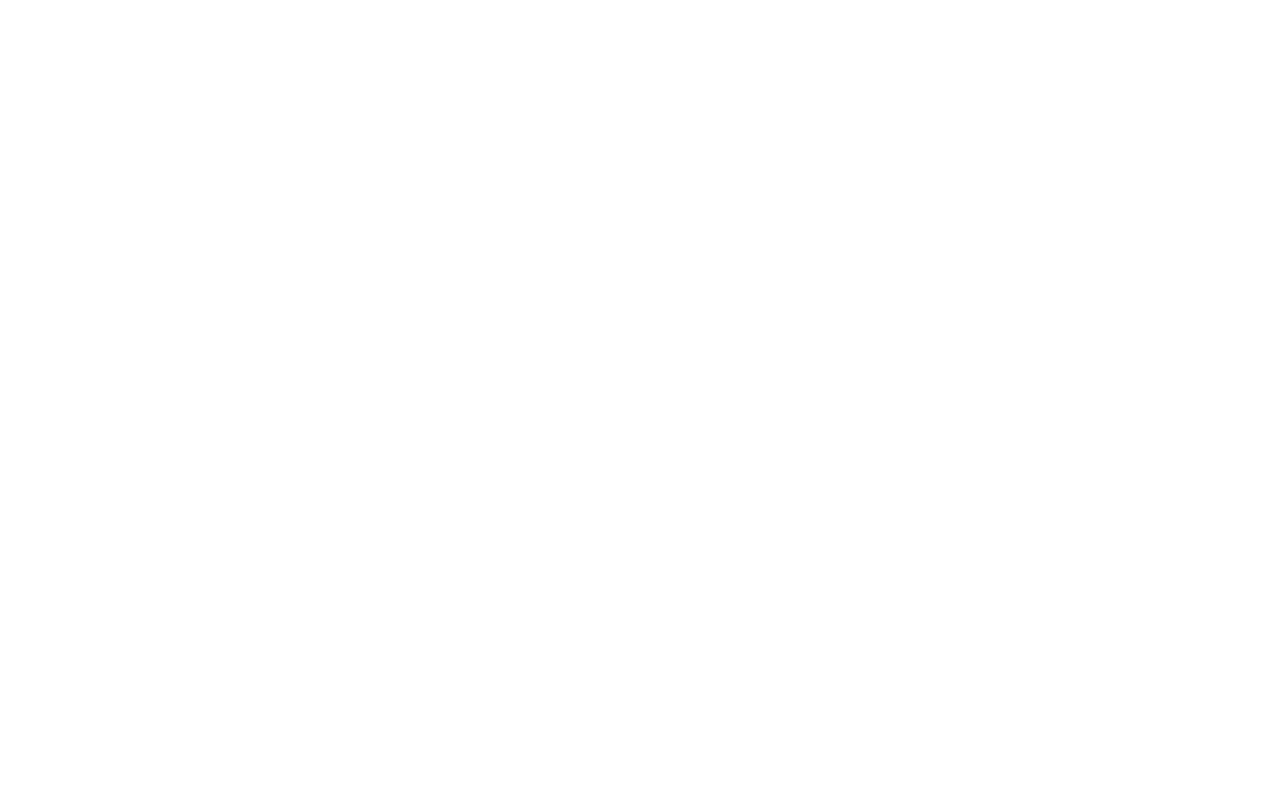
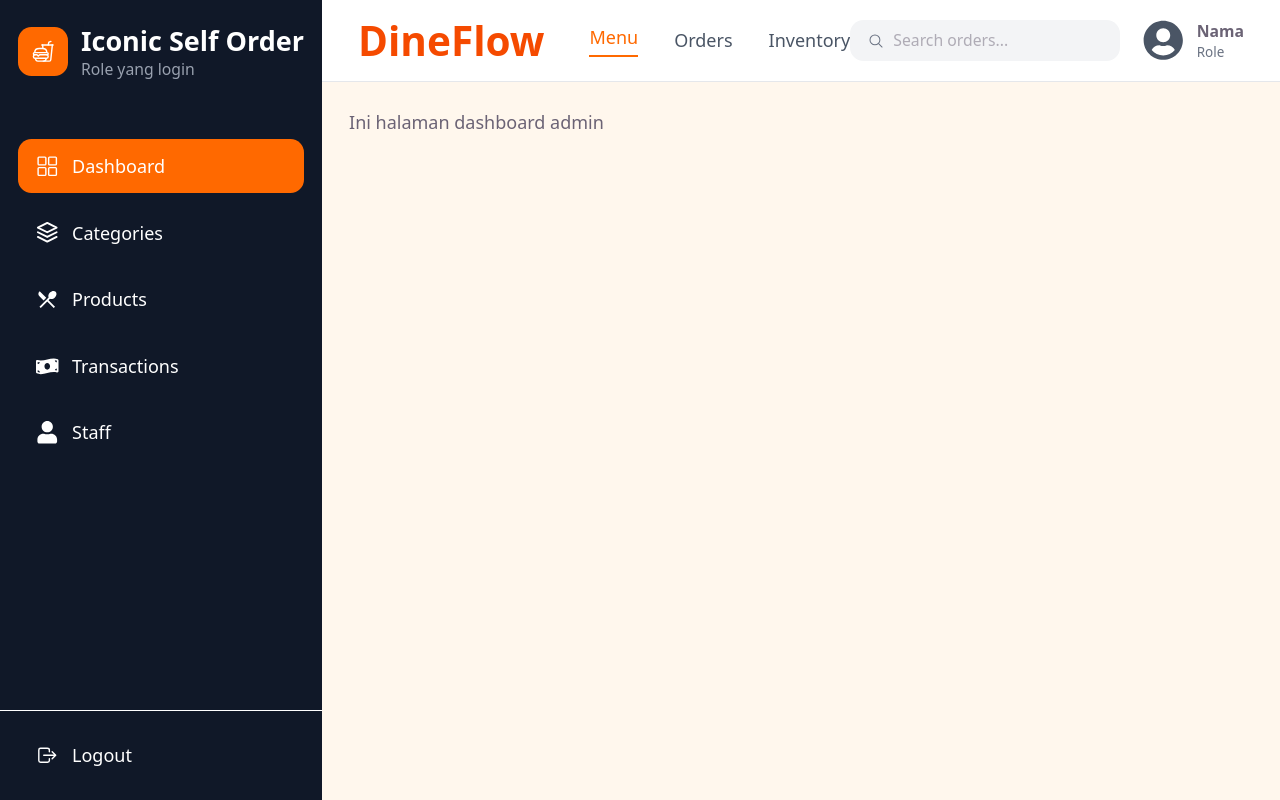
Before and after one commit to glriadomenica-debug/Frontend_iconic-resto, a React (Vite) app: page / in a window 1280 px wide. Before the commit this address had no page. Built offline with nearby package versions, Linux system fonts and the light colour scheme.

Commit message:
create admin layout

```diff
--- /dev/null
+++ b/src/components/layouts/LayoutAdmin/headerAdmin.tsx
@@ -0,0 +1,63 @@
+import { IoSearchOutline } from "react-icons/io5";
+import { FaUserCircle } from "react-icons/fa";
+
+export default function HeaderAdmin() {
+  return (
+    <>
+      {/* Header */}
+      <div>
+        {/* Top Navbar */}
+        <header className="bg-white border-b border-gray-200 px-8 py-4">
+          <div className="flex items-center justify-between">
+            <div className="flex items-center gap-10 flex-1">
+              <h1 className="text-4xl justify-between font-bold text-orange-600">
+                DineFlow
+              </h1>
+              <nav>
+                <ul className="flex items-center gap-8 text-gray-600 font-medium">
+                  <li className="text-orange-500 border-b-2 border-orange-500 pb-1 cursor-pointer">
+                    Menu
+                  </li>
+
+                  <li className="hover:text-orange-500 cursor-pointer">
+                    Orders
+                  </li>
+
+                  <li className="hover:text-orange-500 cursor-pointer">
+                    Inventory
+                  </li>
+                </ul>
+              </nav>
+            </div>
+
+            <div className="flex items-center gap-5">
+              {/* Search */}
+              <div className="flex items-center bg-gray-100 px-4 py-2 rounded-xl">
+                <IoSearchOutline className="text-gray-500" />
+                <input
+                  type="text"
+                  placeholder="Search orders..."
+                  className="bg-transparent outline-none ml-2 w-full text-sm"
+                />
+              </div>
+              {/* Profile */}
+              <div className="flex items-center gap-3 cursor-pointer">
+                <FaUserCircle className="text-4xl text-gray-600" />
+
+                <div>
+                  <h2 className="font-semibold text-sm">Nama</h2>
+                  <p className="text-xs text-gray-500">Role</p>
+                </div>
+              </div>
+            </div>
+          </div>
+        </header>
+
+        {/* Content */}
+        {/* <main className="flex-1 overflow-y-auto p-6 bg-orange-50">
+          <Outlet />
+        </main> */}
+      </div>
+    </>
+  );
+}
--- /dev/null
+++ b/src/components/layouts/LayoutAdmin/layoutAdmin.tsx
@@ -0,0 +1,21 @@
+import Header from "./headerAdmin";
+import Sidebar from "./sidebarAdmin";
+import { Outlet } from "react-router-dom";
+
+export default function LayoutAdmin() {
+  return (
+    <>
+      <div className="flex h-screen bg-[#f7f4f2] overflow-hidden">
+        <Sidebar />
+
+        <div className="flex-1 flex flex-col overflow-hidden">
+          <Header />
+
+          <main className="flex-1 overflow-y-auto p-6 bg-orange-50">
+            <Outlet />
+          </main>
+        </div>
+      </div>
+    </>
+  );
+}
--- /dev/null
+++ b/src/components/layouts/LayoutAdmin/sidebarAdmin.tsx
@@ -0,0 +1,127 @@
+import {
+  IoGridOutline,
+  IoFastFoodOutline,
+  IoLogOutOutline,
+} from "react-icons/io5";
+import { FaUser } from "react-icons/fa";
+import { FaMoneyBillWave } from "react-icons/fa";
+import { FiLayers } from "react-icons/fi";
+import { MdOutlineRestaurantMenu } from "react-icons/md";
+import { NavLink } from "react-router-dom";
+
+export default function sidebarAdmin() {
+  return (
+    <>
+      {/* Sidebar */}
+      <aside className=" bg-gray-900 text-white flex flex-col justify-between">
+        <div>
+          {/* Logo */}
+          <div className="px-4 py-5">
+            <div className="flex items-center gap-3">
+              <div className="bg-orange-500 p-3 rounded-xl">
+                <IoFastFoodOutline className="text-xl text-white" />
+              </div>
+
+              <div>
+                <h1 className="font-bold text-2xl">Iconic Self Order</h1>
+                <p className="text-sm text-gray-400">Role yang login</p>
+              </div>
+            </div>
+          </div>
+
+          {/* Menu */}
+          <nav className="mt-8 px-4">
+            <ul className="space-y-3">
+              <li>
+                <NavLink
+                  to="/"
+                  className={({ isActive }) =>
+                    `w-full flex items-center gap-3 px-4 py-3 rounded-xl font-medium transition ${
+                      isActive
+                        ? "bg-orange-500 text-white"
+                        : "hover:bg-orange-600 text-white"
+                    }`
+                  }
+                >
+                  <IoGridOutline className="text-xl" />
+                  Dashboard
+                </NavLink>
+              </li>
+
+              <li>
+                <NavLink
+                  to="/categories"
+                  className={({ isActive }) =>
+                    `w-full flex items-center gap-3 px-4 py-3 rounded-xl transition ${
+                      isActive
+                        ? "bg-orange-500 text-white"
+                        : "hover:bg-orange-600 text-white"
+                    }`
+                  }
+                >
+                  <FiLayers className="text-xl" />
+                  Categories
+                </NavLink>
+              </li>
+
+              <li>
+                <NavLink
+                  to="/products"
+                  className={({ isActive }) =>
+                    `w-full flex items-center gap-3 px-4 py-3 rounded-xl transition ${
+                      isActive
+                        ? "bg-orange-500 text-white"
+                        : "hover:bg-orange-600 text-white"
+                    }`
+                  }
+                >
+                  <MdOutlineRestaurantMenu className="text-xl" />
+                  Products
+                </NavLink>
+              </li>
+
+              <li>
+                <NavLink
+                  to="/transactions"
+                  className={({ isActive }) =>
+                    `w-full flex items-center gap-3 px-4 py-3 rounded-xl transition ${
+                      isActive
+                        ? "bg-orange-500 text-white"
+                        : "hover:bg-orange-600 text-white"
+                    }`
+                  }
+                >
+                  <FaMoneyBillWave className="text-xl" />
+                  Transactions
+                </NavLink>
+              </li>
+
+              <li>
+                <NavLink
+                  to="/staff"
+                  className={({ isActive }) =>
+                    `w-full flex items-center gap-3 px-4 py-3 rounded-xl transition ${
+                      isActive
+                        ? "bg-orange-500 text-white"
+                        : "hover:bg-orange-600 text-white"
+                    }`
+                  }
+                >
+                  <FaUser className="text-xl" />
+                  Staff
+                </NavLink>
+              </li>
+            </ul>
+          </nav>
+        </div>
+        {/* Logout */}
+        <div className="p-4 border-t border-white">
+          <button className="w-full flex items-center gap-3 hover:bg-gray-700 transition px-4 py-3 rounded-xl">
+            <IoLogOutOutline className="text-xl" />
+            Logout
+          </button>
+        </div>
+      </aside>
+    </>
+  );
+}
--- /dev/null
+++ b/src/modules/Admin/index.tsx
@@ -0,0 +1 @@
+export { default as Admin } from "./pages/AdminDashboard";
--- /dev/null
+++ b/src/modules/Admin/pages/AdminDashboard.tsx
@@ -0,0 +1,10 @@
+
+
+export default function App() {
+  return (
+    <>
+    <h1>Ini halaman dashboard admin</h1>
+
+    </>
+  )
+}
--- /dev/null
+++ b/src/modules/Admin/route.tsx
@@ -0,0 +1,15 @@
+import Admin from "./pages/AdminDashboard";
+import LayoutAdmin from "../../components/layouts/LayoutAdmin/layoutAdmin";
+
+const AdminRoutes = [
+  {
+    path: "/",
+    element :<LayoutAdmin/>,
+    children : [
+      {
+        index: true, element : <Admin/>
+      },
+    ],
+  },
+];
+export default AdminRoutes;
--- a/src/routes/index.tsx
+++ b/src/routes/index.tsx
@@ -1,5 +1,6 @@
 import { useRoutes } from "react-router-dom";
+import adminRoutes from "../modules/Admin/route";
 
 export default function AppRoutes() {
-  return useRoutes([]);
+  return useRoutes([...adminRoutes]);
 }
```
